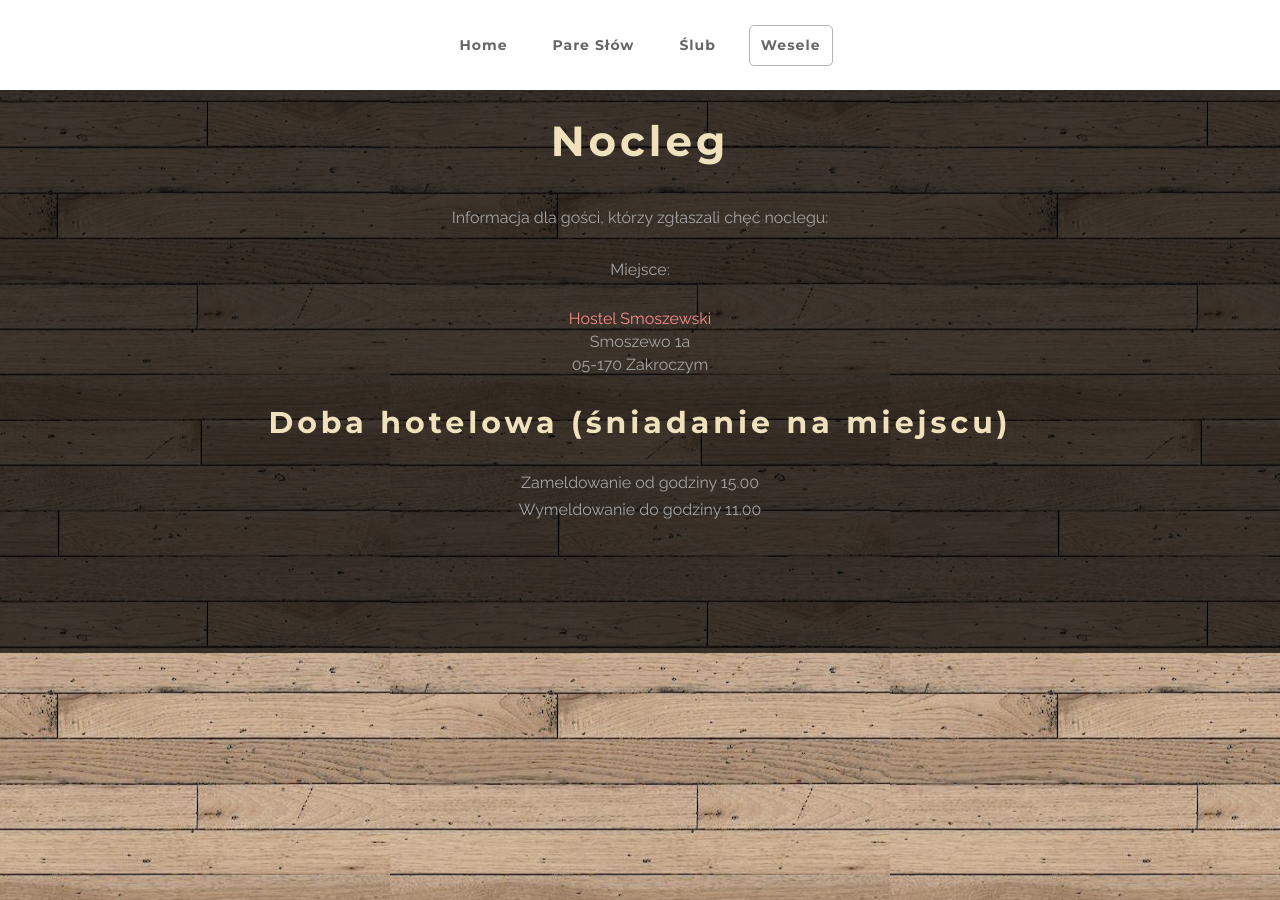
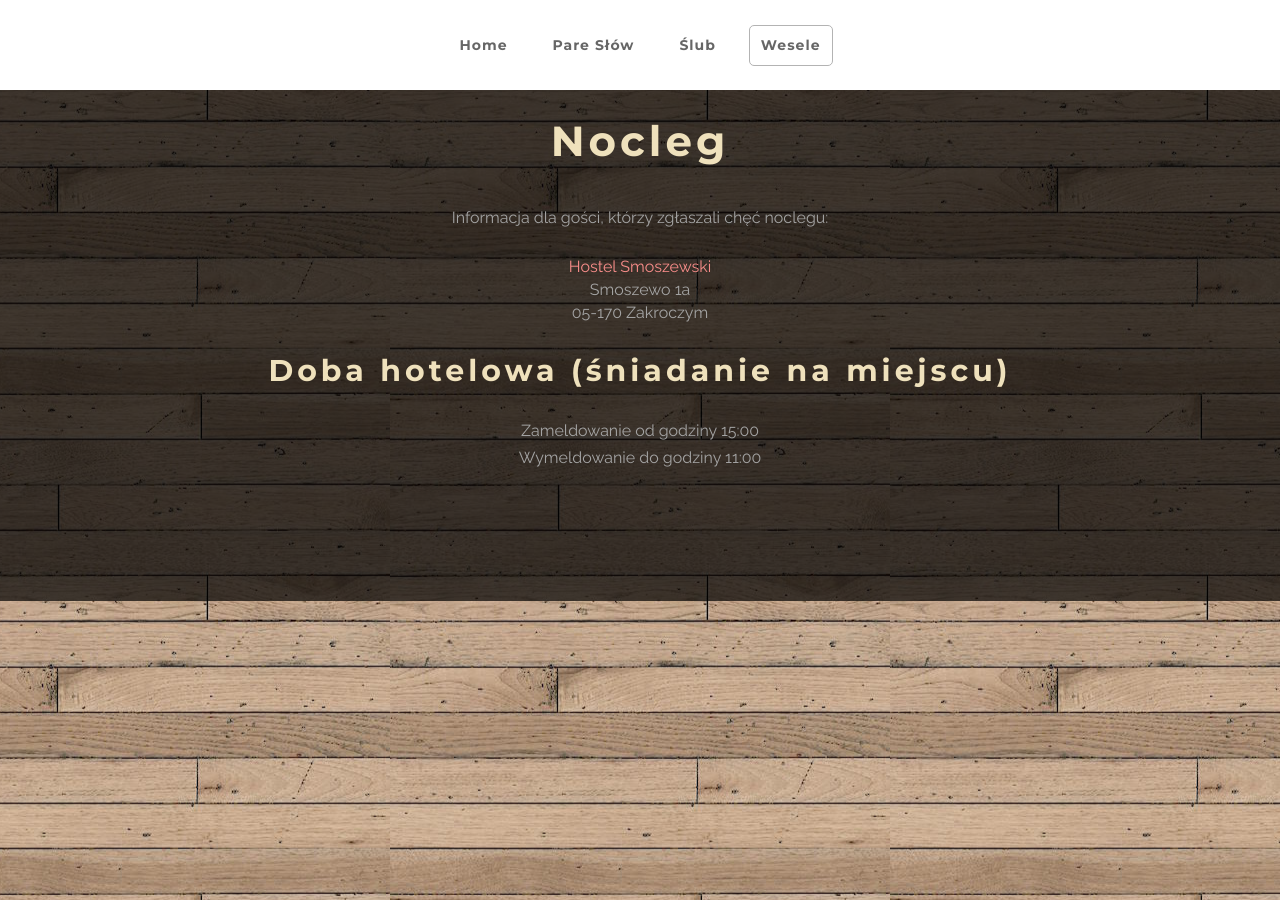
Before and after one commit to cmbuckley/marikaimaciek.pl, a Jekyll site: the page built from wesele.html, in a window 1280 px wide and 900 px high, scrolled down 2006 px. Built offline with Jekyll 4.4.1, drawn with Linux system fonts in a browser that asks for light colours.

Commit message:
time formatting

```diff
--- a/wesele.html
+++ b/wesele.html
@@ -45,13 +45,12 @@ map_footer: reception
                             <div class="paragraph-row-wrapper">
                                 <h2 class="animation delay1 fadeInUp animated">Nocleg</h2>
                                 <p class="animation fadeInUp">Informacja dla gości, którzy zgłaszali chęć noclegu:</p>
-                                <p>Miejsce:</p>
                                 <address><a href="https://goo.gl/maps/KtZkt7SzuZ1AU9kK8">Hostel Smoszewski</a><br />
                                 Smoszewo 1a<br />
                                 05-170 Zakroczym</address>
                                 <h3 class="animation delay1 fadeInUp animated">Doba hotelowa (śniadanie na miejscu)</h3>
-                                <p class="animation fadeInUp">Zameldowanie od godziny 15.00<br />
-                                Wymeldowanie do godziny 11.00</p>
+                                <p class="animation fadeInUp">Zameldowanie od godziny 15:00<br />
+                                Wymeldowanie do godziny 11:00</p>
                             </div>
                         </div>
                     </div>
```
